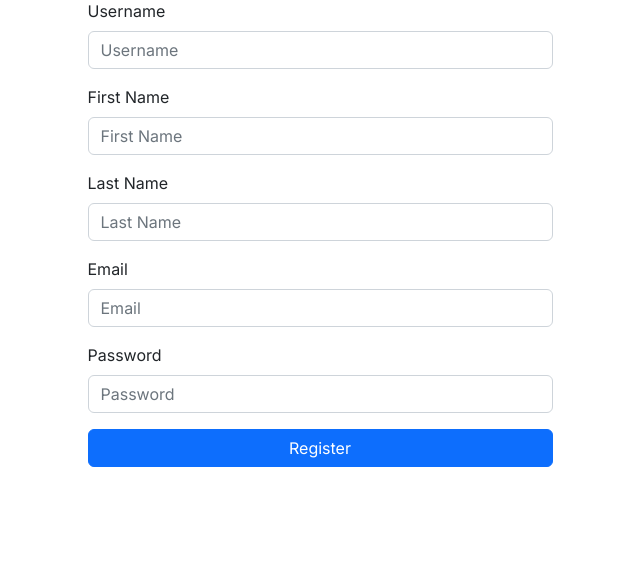
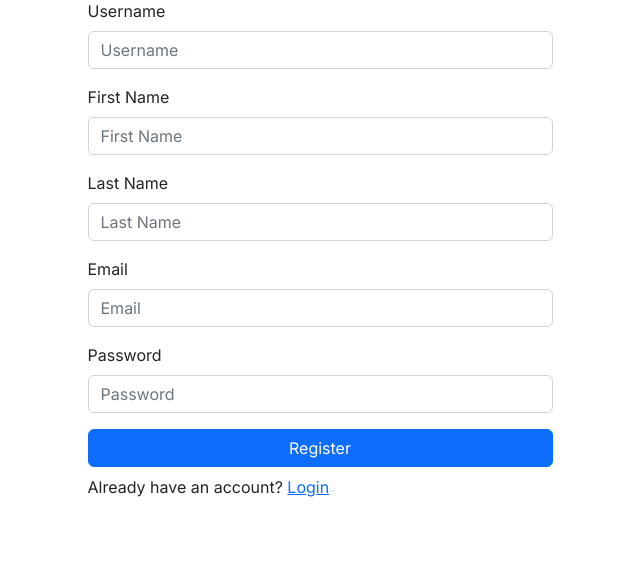
Before and after one commit to ferdyhape/Django_Product_Management, a Django app: page /register/ in a window 1280 px wide. Shown: the part 182-763 px from the top of the page, without its empty margins (320-960 px from the left). Run offline with Django 4.2, Linux system fonts and the light colour scheme.

Commit message:
set middleware, only guest can access login

```diff
--- a/product_management/urls.py
+++ b/product_management/urls.py
@@ -1,10 +1,15 @@
 from django.contrib import admin
-from django.urls import path, include
+from django.urls import path, include, reverse_lazy
 from django.views.generic import TemplateView, RedirectView
 from . import views
-from django.contrib.auth.decorators import login_required
+from django.contrib.auth.decorators import login_required, user_passes_test
 from django.conf import settings
 from django.conf.urls.static import static
+
+
+def is_not_authenticated(user):
+    return not user.is_authenticated
+
 
 urlpatterns = [
     path("admin/", admin.site.urls),
@@ -14,6 +19,7 @@ urlpatterns = [
             url="/",
             permanent=False,
         ),
+        name="home_redirect",
     ),
     path(
         "",
@@ -36,7 +42,13 @@ urlpatterns = [
         ),
         name="about",
     ),
-    path("login/", views.LoginView.as_view(), name="login"),
+    path(
+        "login/",
+        user_passes_test(is_not_authenticated, login_url=reverse_lazy("home"))(
+            views.LoginView.as_view()
+        ),
+        name="login",
+    ),
     path("register/", views.RegisterView.as_view(), name="register"),
     path("logout/", views.LogoutView.as_view(), name="logout"),
     path("", include("product.urls")),
--- a/templates/static_html/auth/login.html
+++ b/templates/static_html/auth/login.html
@@ -4,6 +4,11 @@
 <h4 class="my-5 text-center">Login Page</h4>
 <div class="d-flex justify-content-center">
   <div class="col-sm-5">
+    {% if error %}
+    <div class="alert alert-danger" role="alert">
+      {{ error }}
+    </div>
+    {% endif %}
     <form method="POST">
       {% csrf_token %}
       <div class="mb-3">
--- a/templates/static_html/auth/register.html
+++ b/templates/static_html/auth/register.html
@@ -31,6 +31,9 @@
             </div>
             <button type="submit" class="btn btn-primary w-100">Register</button>
         </form>
+        <p class="mt-2">
+            Already have an account? <a href="{% url 'login' %}">Login</a>
+        </p>
     </div>
 </div>
 
```
